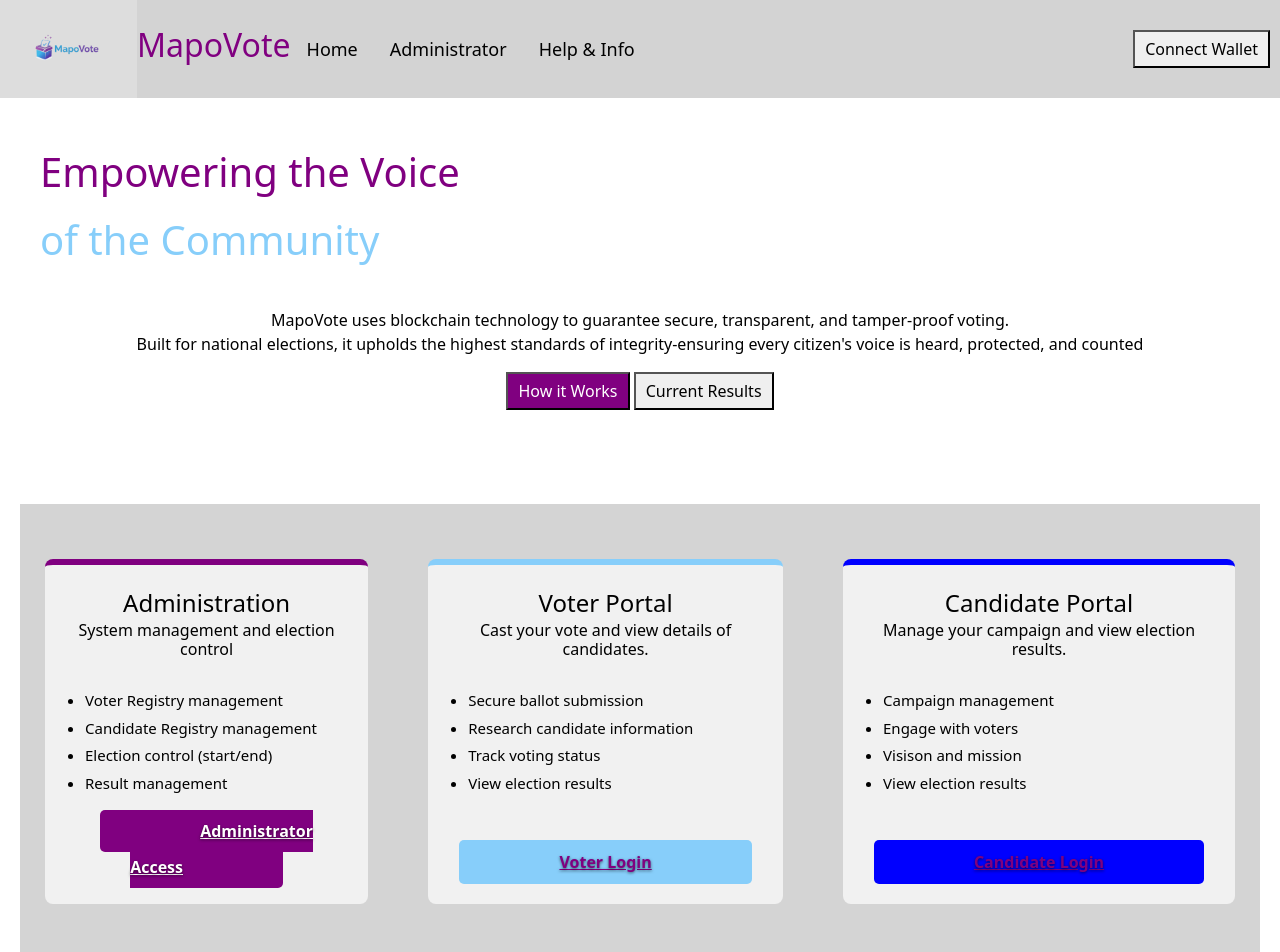
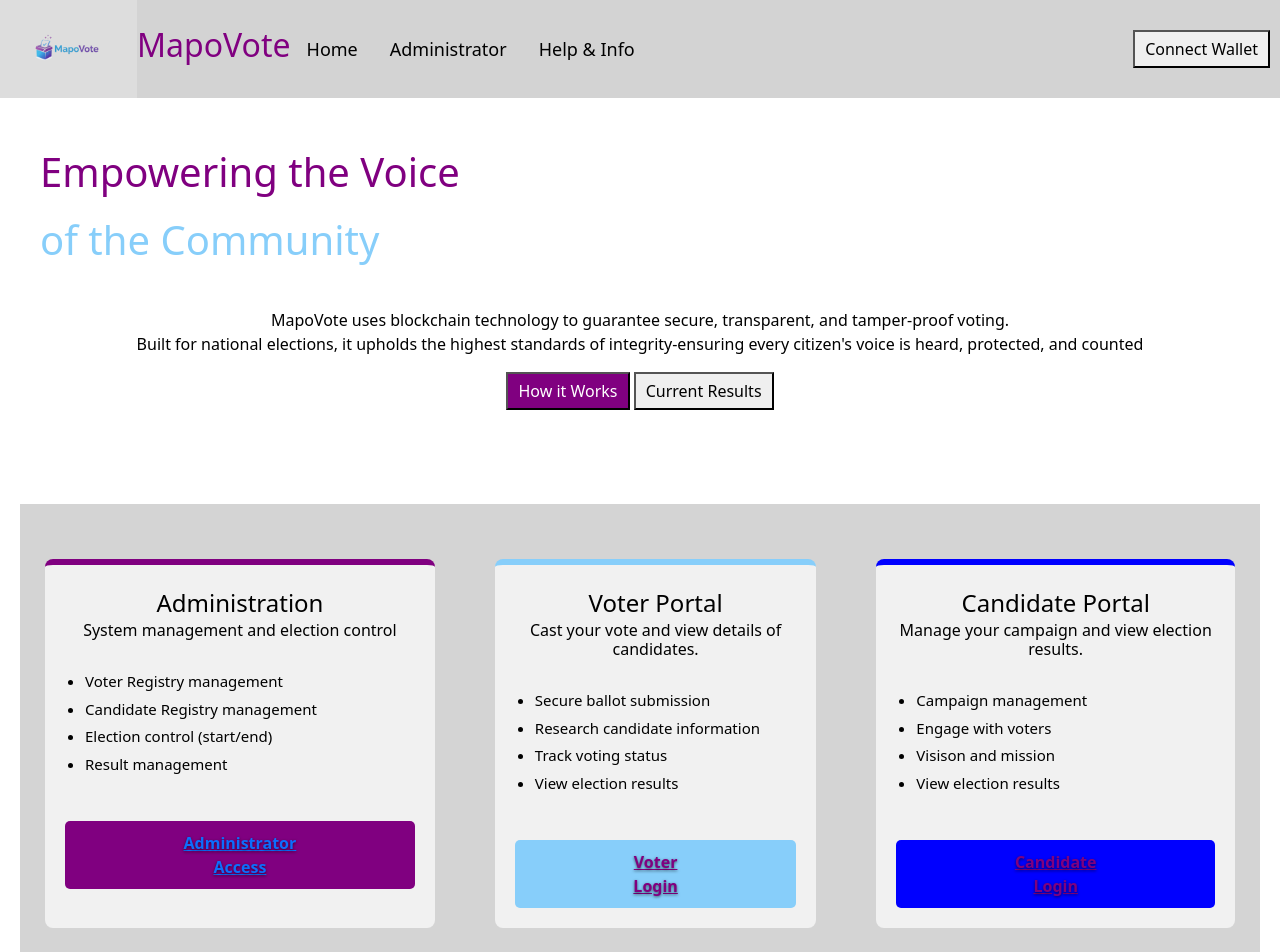
Before and after one commit to danstevemukulupi/BLOCKCHAIN-BASED-SECURED-ELECTRONIC-VOTING-DAPP, a React (Create React App) app in the folder dappvoting/: page / in a window 1280 px wide. Shown: the top 952 px of the page. Built offline with nearby package versions, Linux system fonts and the light colour scheme.

Commit message:
admin locking

```diff
--- a/dappvoting/src/pages/Dashboard.js
+++ b/dappvoting/src/pages/Dashboard.js
@@ -361,11 +361,11 @@ function Dashboard() {
                     <li> Result management</li>
                 </ul>
 
-
-                  <Link to="/administrator-page" className="admin-btn">
+                <button className="admin-btn">
+                  <Link to="/administrator-page" >
                   Administrator Access
                   </Link>
-
+                </button>
 
                 </div>
 
```
